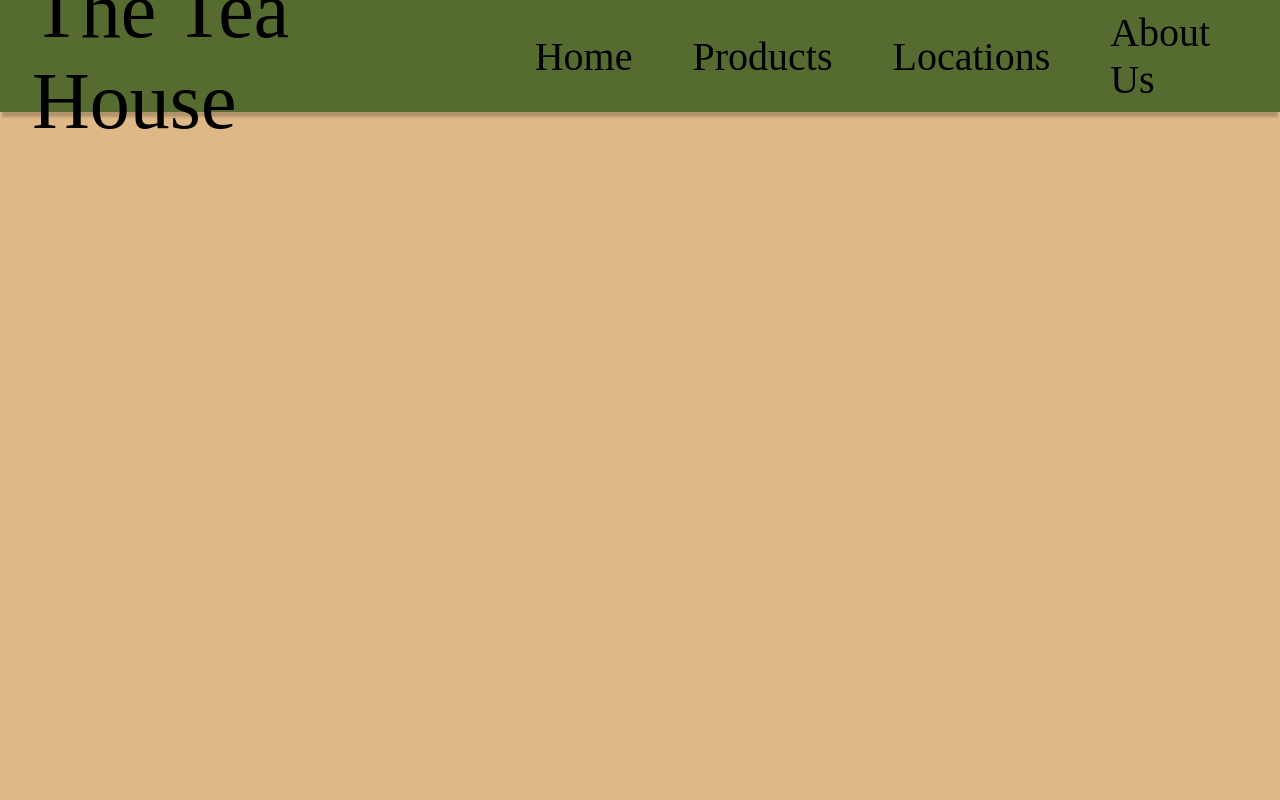
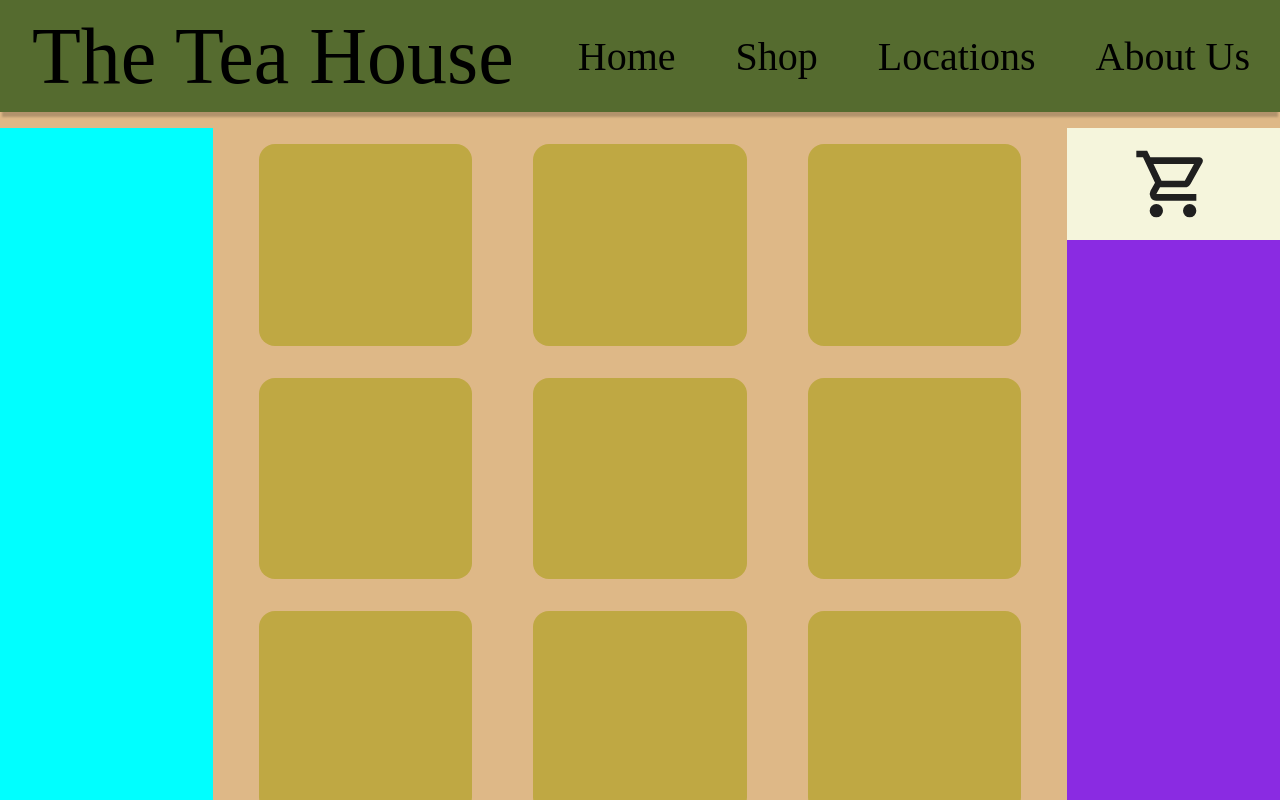
Before and after one commit to jdmc291/LaunchCode-Unit-1-Project-Jalen-M, a React (Vite) app in the folder Tea_Website/: page /shop in a window 1280 px wide. Built offline with nearby package versions, Linux system fonts and the light colour scheme; a web font is replaced by a local one.

Commit message:
I created a layout of the shopping page and created the Product card to be reusable. I will put a fetch to get the data for the Product Card

```diff
--- a/Tea_Website/src/App.css
+++ b/Tea_Website/src/App.css
@@ -2,6 +2,10 @@
 *{
   margin: 0;
   padding: 0;
+}
+
+#root{
+  height: 100%
 }
 
 body{
@@ -25,6 +29,7 @@ nav{
   justify-content: flex-end;
   align-items: center;
   width:100%;
+  margin-bottom: 1rem;
 }
 
 nav ul{
@@ -87,7 +92,11 @@ nav a:hover{
 }
 
 .tea-house-header{
-  text-decoration: underline;
+  text-decoration: none;
+  border: 2px solid black;
+  width: fit-content;
+  padding: .5rem;
+  border-radius: 3rem;
 }
 
 .about-us-description{
@@ -97,3 +106,62 @@ nav a:hover{
   font-size: 1.5rem;
 
 }
+
+
+#shopping-section{
+  display: grid;
+  width: 100%;
+  height: calc(100vh - 8rem);
+  grid-template-columns: 1fr 1fr 1fr 1fr 1fr 1fr ;
+  grid-template-rows: 1fr 1fr 1fr 1fr 1fr 1fr;
+
+}
+
+#filter-box{
+  background-color: aqua;
+  grid-row: 1 / 7;
+  grid-column: 1 / 2;
+}
+
+#catalog-of-items{
+  grid-row: 1 / 7;
+  grid-column: 2 /6 ;
+  display: flex;
+  justify-content: space-evenly;
+  align-items: flex-start;
+  flex-wrap: wrap;
+  overflow-y: auto;
+}
+
+#shopping-cart{
+  grid-row: 1 /2 ;
+  grid-column: 6/7;
+  background-color: beige;
+
+  display: flex;
+  justify-content: center;
+  align-items: center;
+}
+#shopping-cart:hover{
+  cursor: pointer;
+}
+
+#footer-section{
+  grid-column: 6 / 7;
+  grid-row: 2 / 7;
+  background-color: blueviolet;
+}
+
+#shopping-items{
+
+}
+
+.product-card{
+  margin: 1rem;
+  background-color: rgb(191, 168, 67);
+  max-width: 25%;
+  height: 30%;
+  width: 25%;
+
+  border-radius: 1rem;
+}
--- a/Tea_Website/src/App.jsx
+++ b/Tea_Website/src/App.jsx
@@ -2,16 +2,25 @@ import './App.css'
 import Header from './Components/Header'
 import { Route, BrowserRouter, Routes } from 'react-router-dom';
 import HomePage from './Pages/HomePage';
+import ShoppingPage from './Pages/ShoppingPage';
+import LocationsPage from './Pages/LocationsPage';
+import AboutUsPage from './Pages/AboutUsPage';
 
 function App() {
 
   return (
     <>
-      <Header />
+
 
       <BrowserRouter>
+          <Header />
         <Routes>
+
           <Route path="/" element={<HomePage />}></Route>
+          <Route path="/shop" element={<ShoppingPage />}></Route>
+          <Route path="/locations" element={<LocationsPage />}></Route>
+          <Route path="/aboutUs" element={<AboutUsPage />}></Route>
+
         </Routes>
       </BrowserRouter>
 
--- a/Tea_Website/src/Components/Header.jsx
+++ b/Tea_Website/src/Components/Header.jsx
@@ -2,15 +2,17 @@
 import Teacup from "../assets/TeaIcon.jpg"
 import Logo from "../assets/Icon.svg"
 import { HeaderData } from "../HeaderData"
+import { Link } from "react-router-dom"
 
 const Header = (props) => {
 
     let headerItems = HeaderData.map((singleLink) => {
+        console.log(singleLink.Link)
         return (
-            <li className="links-in-header">
-                <a href="#">
+            <li key={singleLink.Id} className="links-in-header">
+                <Link to={`${singleLink.Link}`}>
                     {singleLink.Title}
-                </a>
+                </Link>
             </li>
         )
     })
--- /dev/null
+++ b/Tea_Website/src/Components/ProductCard.jsx
@@ -0,0 +1,19 @@
+const ProductCard = (props) => {
+
+
+    return(
+        <>
+        <div className="product-card">
+            <div className="product-card-picture">
+                <img />
+            </div>
+
+            <div className="product-card-description">
+
+            </div>
+        </div>
+        </>
+    )
+}
+
+export default ProductCard
--- a/Tea_Website/src/HeaderData.js
+++ b/Tea_Website/src/HeaderData.js
@@ -1,18 +1,21 @@
 export const HeaderData = [
     {
+        Id: 0,
         Title:"Home",
         Link: "/"
     },
-        {
-        Title:"Products",
-        Link: "/products"
+    {   Id: 1,
+        Title:"Shop",
+        Link: "/shop"
     },
-        {
+    {
+        Id: 2,
         Title:"Locations",
         Link: "/locations"
     },
     {
+        Id: 3,
         Title:"About Us",
         Link: "/aboutUs"
-    },
+    }
 ]
--- /dev/null
+++ b/Tea_Website/src/Pages/AboutUsPage.jsx
@@ -0,0 +1,9 @@
+const AboutUsPage = () => {
+
+return(
+    <>
+    </>
+)
+}
+
+export default AboutUsPage
--- /dev/null
+++ b/Tea_Website/src/Pages/LocationsPage.jsx
@@ -0,0 +1,9 @@
+const LocationsPage = () =>{
+
+    return(
+        <>
+        </>
+    )
+}
+
+export default LocationsPage
--- /dev/null
+++ b/Tea_Website/src/Pages/ShoppingPage.jsx
@@ -0,0 +1,44 @@
+import { useEffect } from "react"
+import ProductCard from "../Components/ProductCard"
+
+const ShoppingPage = () => {
+    useEffect( () =>{
+        try{
+            fetch()
+        }
+        catch (error) {
+
+        }
+    })
+
+
+    return(
+
+        <section id="shopping-section">
+            <div id="filter-box"></div>
+            <div id="catalog-of-items">
+                <ProductCard />
+                <ProductCard />
+                <ProductCard />
+                <ProductCard />
+                <ProductCard />
+                <ProductCard />
+                <ProductCard />
+                                <ProductCard />
+                <ProductCard />
+                <ProductCard />
+                <ProductCard />
+                <ProductCard />
+                <ProductCard />
+                <ProductCard />
+            </div>
+            <div id="shopping-cart">
+                <svg id="shopping-cart-icon"xmlns="http://www.w3.org/2000/svg" height="5rem" viewBox="0 -960 960 960" width="5rem" fill="#1f1f1f"><path d="M280-80q-33 0-56.5-23.5T200-160q0-33 23.5-56.5T280-240q33 0 56.5 23.5T360-160q0 33-23.5 56.5T280-80Zm400 0q-33 0-56.5-23.5T600-160q0-33 23.5-56.5T680-240q33 0 56.5 23.5T760-160q0 33-23.5 56.5T680-80ZM246-720l96 200h280l110-200H246Zm-38-80h590q23 0 35 20.5t1 41.5L692-482q-11 20-29.5 31T622-440H324l-44 80h480v80H280q-45 0-68-39.5t-2-78.5l54-98-144-304H40v-80h130l38 80Zm134 280h280-280Z"/></svg>
+            </div>
+            <footer id="footer-section"></footer>
+        </section>
+
+    )
+}
+
+export default ShoppingPage
```
